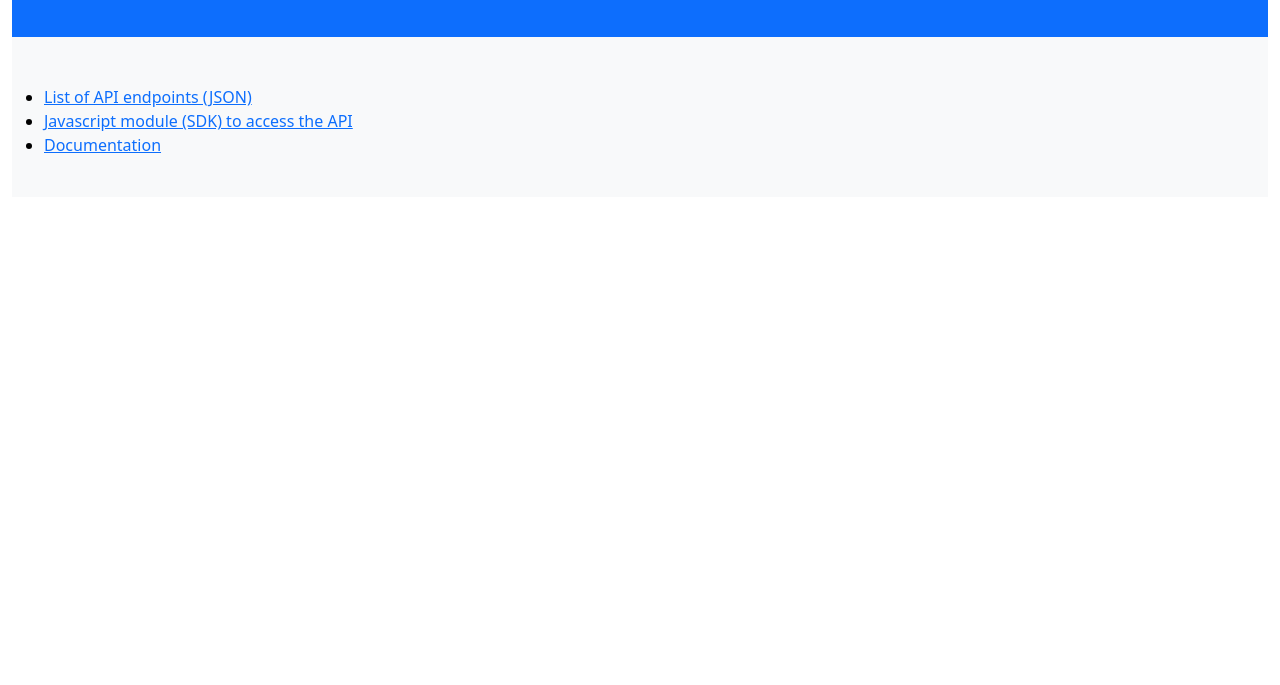
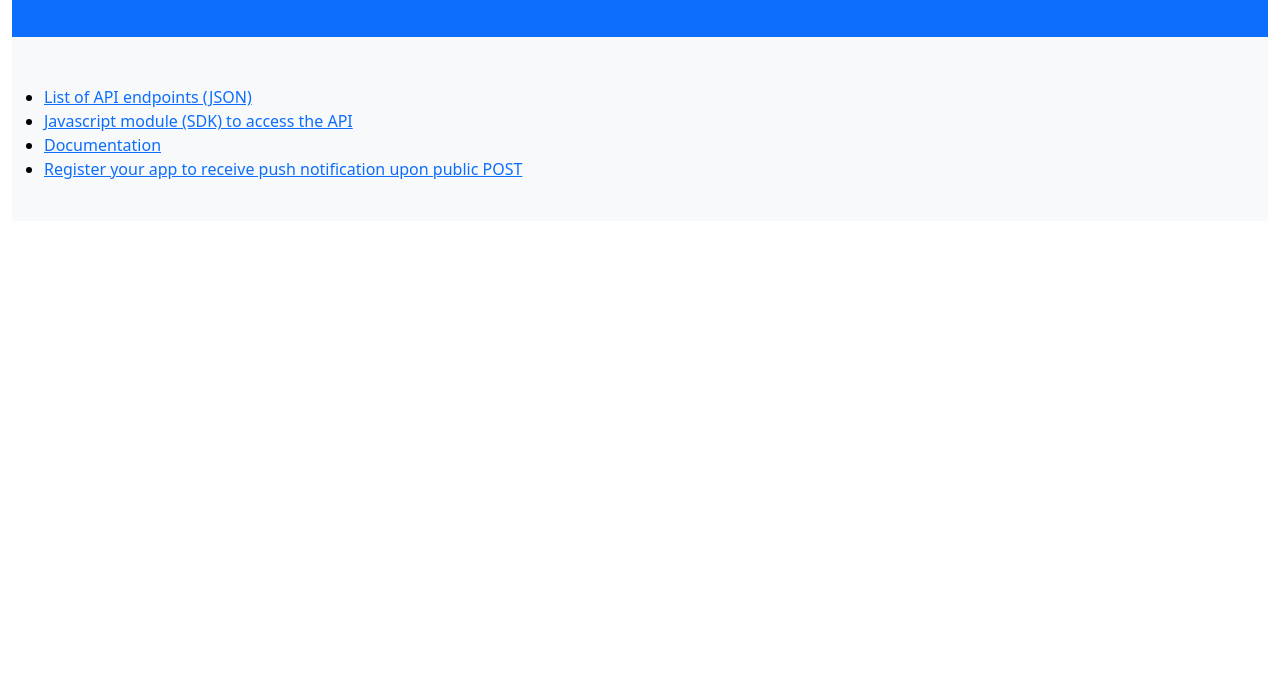
Before and after one commit to securelay/api, a website: page index.html in a window 1280 px wide. Shown: the part 115-800 px from the top of the page. Drawn offline with nearby package versions, Linux system fonts and the light colour scheme.

Commit message:
Added link to apps page in index.html

```diff
--- a/index.html
+++ b/index.html
@@ -17,6 +17,7 @@
                 <li><a href="endpoints.json">List of API endpoints (JSON)</a></li>
                 <li><a href="script.js">Javascript module (SDK) to access the API</a></li>
                 <li><a href="https://github.com/securelay/specs#api">Documentation</a></li>
+                <li><a href="https://github.com/securelay/apps">Register your app to receive push notification upon public POST</a></li>
               </ul>
             </div>
         </div>
```
